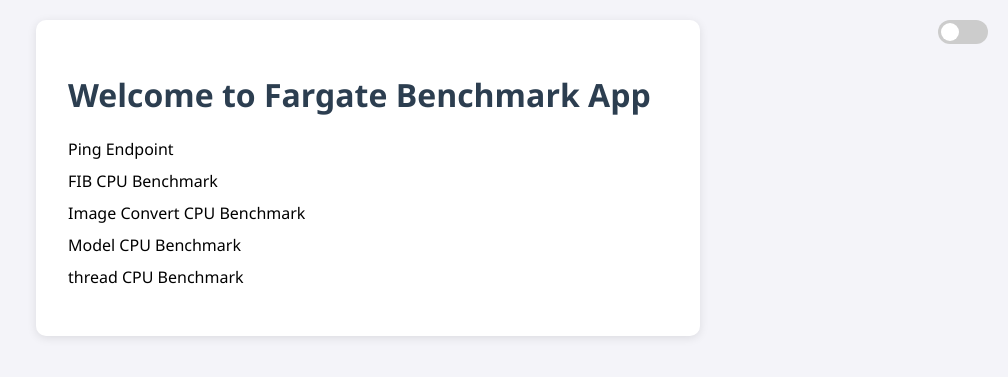
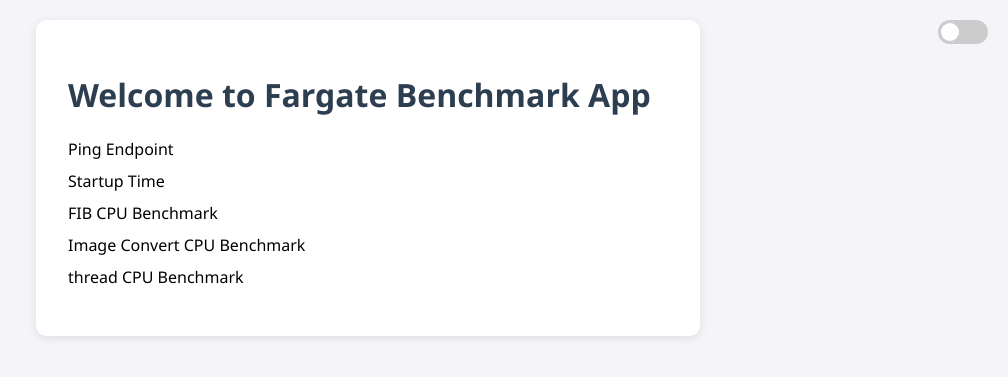
Before and after one commit to amarisgreat/fargate_workload, a Flask app: page / in a window 1280 px wide. Shown: the top 377 px of the page, without its empty margins (272-1280 px from the left). Run offline with Flask 3, Linux system fonts and the light colour scheme.

Commit message:
Removed model, added startup time, fib 50

```diff
--- a/app.py
+++ b/app.py
@@ -1,20 +1,21 @@
+import math
 import os
+import threading
 import time
-import threading
-import math
+
 import psutil
-
-from flask import Flask, jsonify, render_template, request
+from flask import Flask, render_template
 from flask_cors import CORS
 from PIL import Image
 
-from litter_model import predict_litter
-from pose_model import predict as predict_pose
 
 app = Flask(__name__)
 CORS(app)
 
-THRESHOLD = 60.0
+
+startup_start_flask = time.time()
+
+
 
 @app.route('/')
 def home():
@@ -31,54 +32,11 @@
     def fib(n):
         return fib(n - 1) + fib(n - 2) if n > 1 else n
     start = time.time()
-    result = fib(30)
+    result = fib(50)
     duration = round(time.time() - start, 4)
     return render_template('fib.html', result=result, duration=duration)
 
 
-
-
-@app.route("/predict", methods=["GET"])
-def predict_combined():
-    try:
-        cpu_start = time.process_time()
-        wall_start = time.time()
-
-        pose_image_path = os.path.join("images", "image1.jpg")
-        litter_image_path = os.path.join("images", "image2.jpg")
-
-
-        if not os.path.exists(pose_image_path):
-            return render_template("error.html", error=f"File not found: {pose_image_path}"), 404
-        if not os.path.exists(litter_image_path):
-            return render_template("error.html", error=f"File not found: {litter_image_path}"), 404
-
-
-        with open(pose_image_path, "rb") as f1:
-            image1 = f1.read()
-        pose_result = predict_pose(image1)
-        if pose_result.get("probability", 0) < THRESHOLD:
-            pose_result = {"class": "No chicken detected", "probability": 0.0}
-
-        with open(litter_image_path, "rb") as f2:
-            image2 = f2.read()
-        litter_result = predict_litter(image2)
-        if litter_result.get("probability", 0) < THRESHOLD:
-            litter_result = {"class": "No litter detected", "probability": 0.0}
-
-        cpu_duration = round(time.process_time() - cpu_start, 4)
-        wall_duration = round(time.time() - wall_start, 4)
-
-
-
-        return render_template("predict.html",
-                               pose=pose_result,
-                               litter=litter_result,
-                               cpu_time=cpu_duration,
-                               wall_time=wall_duration)
-
-    except Exception as e:
-        return render_template("error.html", error=str(e)), 500
 
 @app.route("/convert", methods=["GET"])
 def convert_image():
@@ -113,18 +71,6 @@
     except Exception as e:
         return render_template("error.html", error=f"Image conversion failed: {str(e)}"), 500
 
-@app.route("/debug")
-def debug():
-    info = {
-        "cwd": os.getcwd(),
-        "input_exists": os.path.exists("images/image.jpg"),
-        "output_exists": os.path.exists("images/output.jpg"),
-        "convert_template": os.path.exists("templates/convert.html"),
-        "error_template": os.path.exists("templates/error.html"),
-        "model_image1": os.path.exits("images/image1.jpg"),
-        "model_image2": os.path.exits("images/image2.jpg"),
-    }
-    return jsonify(info)
 
 @app.route("/thread")
 def benchmark():
@@ -139,7 +85,7 @@
     cpu_start = time.time()
 
     threads = []
-    for _ in range(4):  # Simulate CPU stress
+    for _ in range(4):
         t = threading.Thread(target=cpu_heavy_task)
         threads.append(t)
         t.start()
@@ -162,11 +108,17 @@
     )
 
 
-@app.route("/healthz")
+@app.route("/health")
 def health_check():
     return "OK", 200
 
 
+duration = round(time.time() - startup_start_flask, 10)
+
+@app.route("/startup")
+def startup_time():
+    return render_template("startup.html", duration=duration)
+
 if __name__ == "__main__":
     port = int(os.environ.get("PORT", 5000))
     app.run(host="0.0.0.0", port=port, debug=False)
--- a/litter_model.py
+++ /dev/null
@@ -1,53 +0,0 @@
-import io
-import os
-import torch
-import torch.nn as nn
-from efficientnet_pytorch import EfficientNet
-from PIL import Image
-from torchvision import transforms
-
-device = torch.device('cpu')
-
-
-BASE_DIR = os.path.dirname(os.path.abspath(__file__))
-model_path = os.path.join(BASE_DIR, 'model', 'litter_classifier_model.pth')
-
-num_classes = 4
-model = EfficientNet.from_name('efficientnet-b3')
-model._fc = nn.Linear(model._fc.in_features, num_classes)
-
-
-model.load_state_dict(torch.load(model_path, map_location=device))
-model.to(device)
-model.eval()
-
-
-class_labels = ["Healthy", "Coccidiosis", "Salmonella", "Newcastle"]
-
-
-def transform_image(image_bytes):
-    transform = transforms.Compose([
-        transforms.Resize((300, 300)),
-        transforms.ToTensor(),
-        transforms.Normalize(mean=[0.485, 0.456, 0.406],
-                             std=[0.229, 0.224, 0.225]),
-    ])
-    image = Image.open(io.BytesIO(image_bytes)).convert('RGB')
-    return transform(image).unsqueeze(0).to(device)
-
-def predict_litter(image_bytes):
-    input_tensor = transform_image(image_bytes)
-    with torch.no_grad():
-        output = model(input_tensor)
-        probabilities = torch.nn.functional.softmax(output, dim=1)[0]
-        predicted_class = torch.argmax(probabilities).item()
-        confidence = probabilities[predicted_class].item()
-
-    return {
-        "class": class_labels[predicted_class],
-        "probability": round(confidence * 100, 2),
-        "all_probabilities": {
-            class_labels[i]: round(probabilities[i].item() * 100, 2)
-            for i in range(num_classes)
-        }
-    }
--- a/pose_model.py
+++ /dev/null
@@ -1,41 +0,0 @@
-import io
-
-import torch
-import torchvision.transforms as transforms
-from PIL import Image
-
-model = torch.jit.load("model/pose_classifier_model_conv.pt", map_location=torch.device("cpu"))
-model.eval()
-
-
-label_mapping = {
-    2: "Droopy Necks",
-    1: "Healthy",
-    0: "Slipped Tendon"
-}
-
-
-def transform_image(image_bytes):
-    transform = transforms.Compose([
-        transforms.Resize((224, 224)),
-        transforms.ToTensor(),
-    ])
-    image = Image.open(io.BytesIO(image_bytes)).convert("RGB")
-    return transform(image).unsqueeze(0).to(torch.device("cpu"))
-
-def predict(image_bytes):
-    input_tensor = transform_image(image_bytes)
-
-    with torch.no_grad():
-        output = model(input_tensor)
-        probabilities = torch.nn.functional.softmax(output, dim=1)[0]
-        predicted_class = torch.argmax(probabilities).item()
-        confidence = probabilities[predicted_class].item()
-
-    predicted_label = label_mapping.get(predicted_class, "Unknown")
-
-    return {
-        "class": predicted_label,
-        "probability": round(confidence * 100, 2),
-        "all_probabilities": {label_mapping[i]: round(probabilities[i].item() * 100, 2) for i in range(len(label_mapping))}
-    }
--- a/templates/home.html
+++ b/templates/home.html
@@ -4,9 +4,10 @@
 <h1>Welcome to Fargate Benchmark App</h1>
 <ul>
     <li><a href="/ping">Ping Endpoint</a></li>
+    <li><a href="/startup">Startup Time</a></li>
     <li><a href="/fib">FIB CPU Benchmark</a></li>
     <li><a href="/convert">Image Convert CPU Benchmark</a></li>
-    <li><a href="/predict">Model CPU Benchmark</a></li>
     <li><a href="/thread">thread CPU Benchmark</a></li>
+
 </ul>
 {% endblock %}
```
Also changed, not shown: templates/predict.html (deleted, +0 -31 lines), templates/startup.html (added, +20 -0 lines), images/image2.jpg (deleted).
